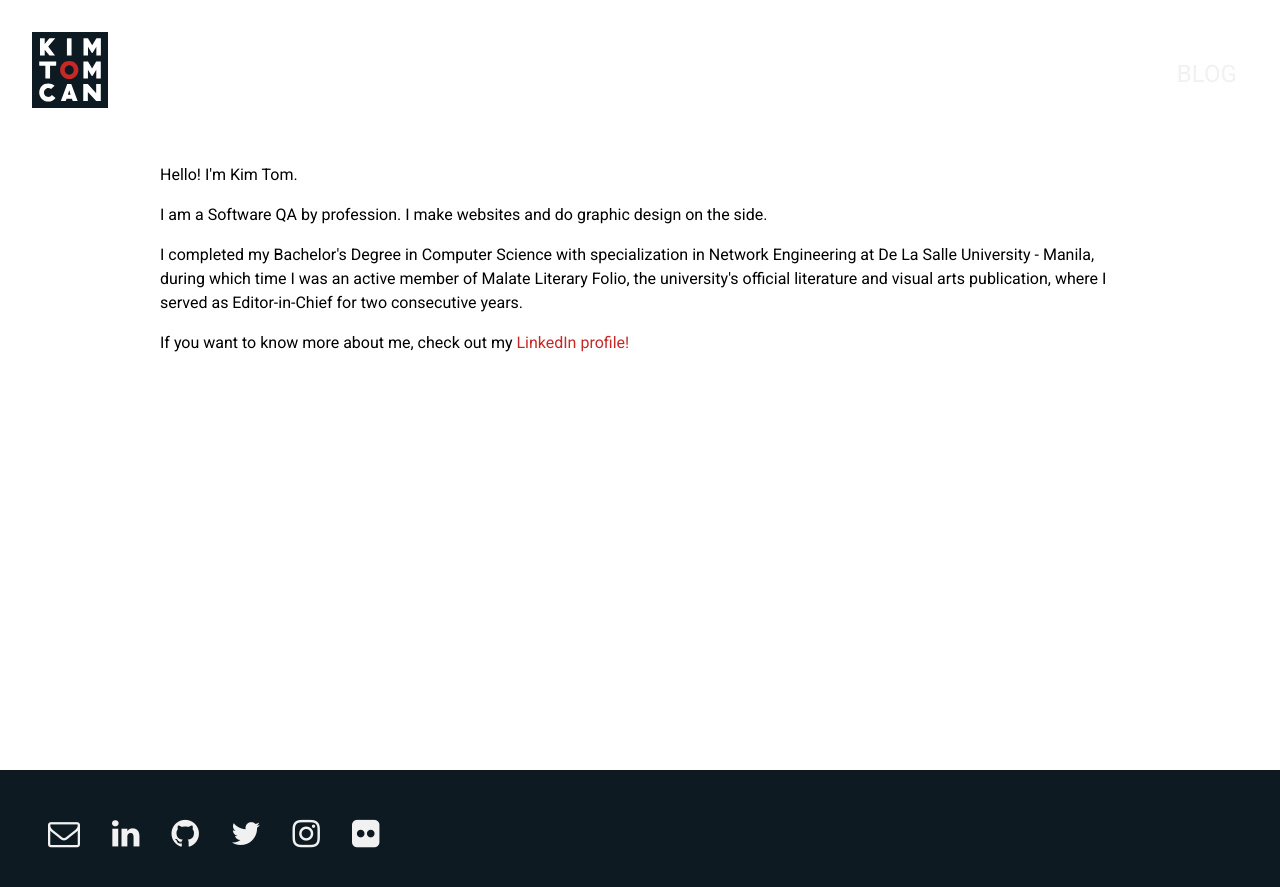
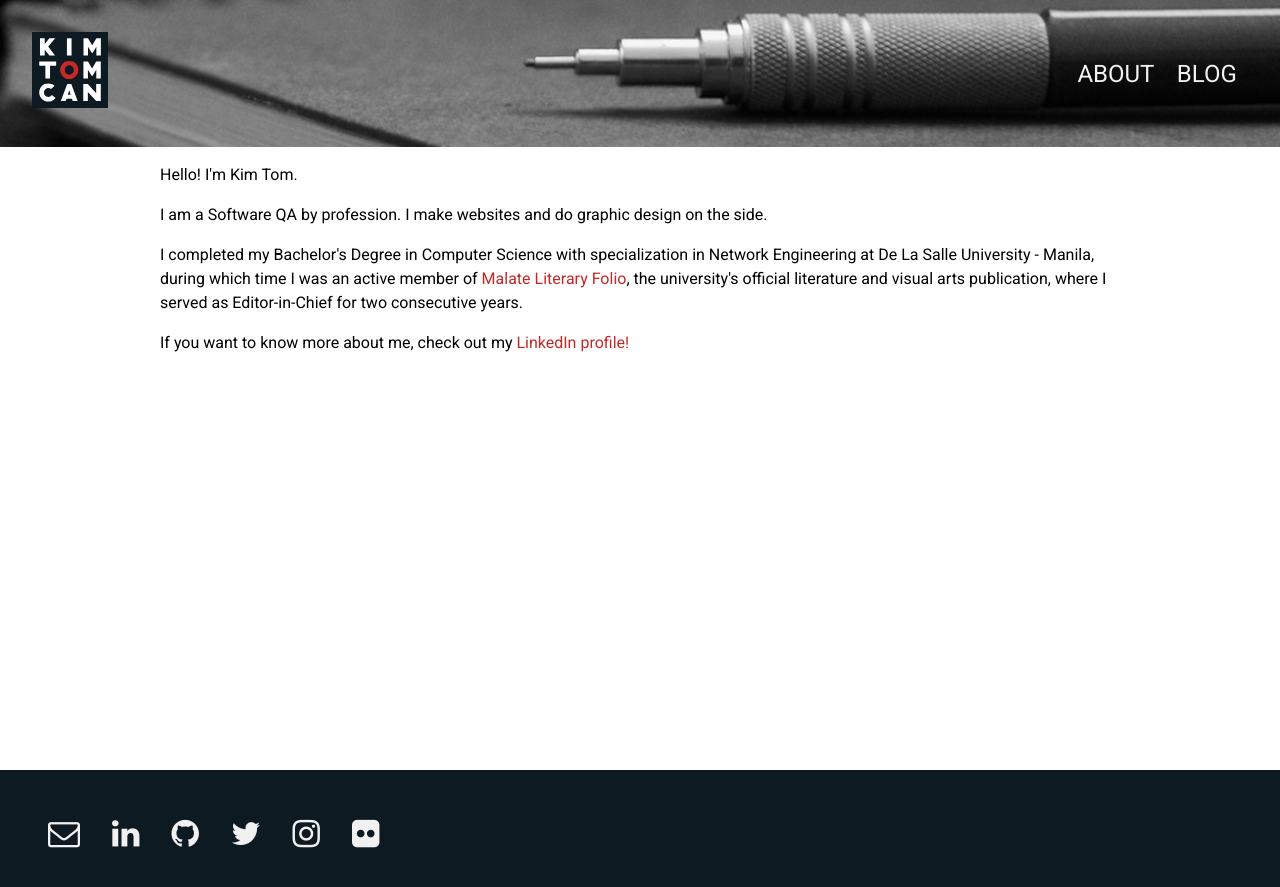
Before and after one commit to kimtillas91/kimtillas91.github.io, a Jekyll site: the page built from about.md, in a window 1280 px wide. Shown: the top 887 px of the page. Built offline with Jekyll 4.4.1, drawn with Linux system fonts in a browser that asks for light colours.

Commit message:
added About Page

```diff
--- a/_includes/header.html
+++ b/_includes/header.html
@@ -7,6 +7,7 @@
         </div>
         <div class="main-nav">
           <div class="nav-item"><a class="nav-item" href="{{site.baseurl}}/blog">Blog</a></div>
+          <div class="nav-item"><a class="nav-item" href="{{site.baseurl}}/about">About</a></div>
         </div>
       </div>
     </div>
--- a/_layouts/page.html
+++ b/_layouts/page.html
@@ -2,7 +2,7 @@
 layout: default
 headerbg: {{ page.headerbg }}
 ---
-{% include header.html bgimg=page.headerbg %}
+{% include header.html bgimg="blog-header-bnw.jpg" %}
   <div class="wrapper">
     {{content}}
   </div>
--- a/about.md
+++ b/about.md
@@ -4,10 +4,17 @@
 permalink: /about/
 ---
 
-<p>Hello! I'm Kim Tom.</p>
+<div class="wrap-flex">
+  <div class="wrap-flex-content" id="about-img">
+    <!--img id="about-img" src="{{site.baseurl}}/assets/img/kim_about.jpg" alt="moi" title="moi" /-->
+  </div>
+  <div class="wrap-flex-content" id="about-desc">
+    <p>Hello! I'm Kim Tom.</p>
 
-<p>I am a Software QA by profession. I make websites and do graphic design on the side.</p>
+    <p>I am a Software QA by profession. I make websites and do graphic design on the side.</p>
 
-<p>I completed my Bachelor's Degree in Computer Science with specialization in Network Engineering at De La Salle University - Manila, during which time I was an active member of Malate Literary Folio, the university's official literature and visual arts publication, where I served as Editor-in-Chief for two consecutive years.</p>
+    <p>I completed my Bachelor's Degree in Computer Science with specialization in Network Engineering at De La Salle University - Manila, during which time I was an active member of <a href="https://issuu.com/malatelitfolio" target="_blank">Malate Literary Folio</a>, the university's official literature and visual arts publication, where I served as Editor-in-Chief for two consecutive years.</p>
 
-<p>If you want to know more about me, check out my <a href="https://linkedin.com/in/{{site.linkedin}}" target="_blank">LinkedIn profile!</a></p>
+    <p>If you want to know more about me, check out my <a href="https://linkedin.com/in/{{site.linkedin}}" target="_blank">LinkedIn profile!</a></p>
+  </div>
+</div>
```
Also changed, not shown: assets/img/kim_about.jpg (added).
